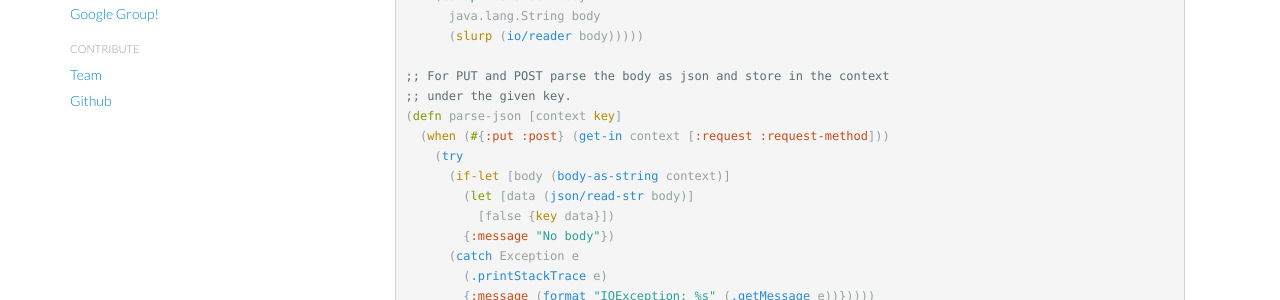
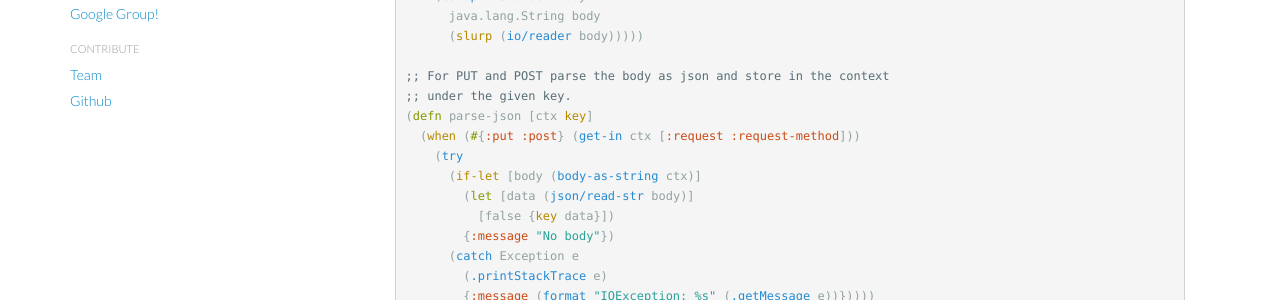
Before and after one commit to clojure-liberator/liberator, a Jekyll site: the page built from tutorial/all-together.md, in a window 1280 px wide and 900 px high, scrolled down 559 px. Shown: the part 151-451 px from the top of the window. Built offline with Jekyll 4.4.1, drawn with Linux system fonts in a browser that asks for light colours; nearby versions of some CDN libraries.

Commit message:
Rename var to ctx to make naming consistent.

```diff
--- a/tutorial/all-together.md
+++ b/tutorial/all-together.md
@@ -52,10 +52,10 @@ into liberator.
 
 ;; For PUT and POST parse the body as json and store in the context
 ;; under the given key.
-(defn parse-json [context key]
-  (when (#{:put :post} (get-in context [:request :request-method]))
+(defn parse-json [ctx key]
+  (when (#{:put :post} (get-in ctx [:request :request-method]))
     (try
-      (if-let [body (body-as-string context)]
+      (if-let [body (body-as-string ctx)]
         (let [data (json/read-str body)]
           [false {key data}])
         {:message "No body"})
```
